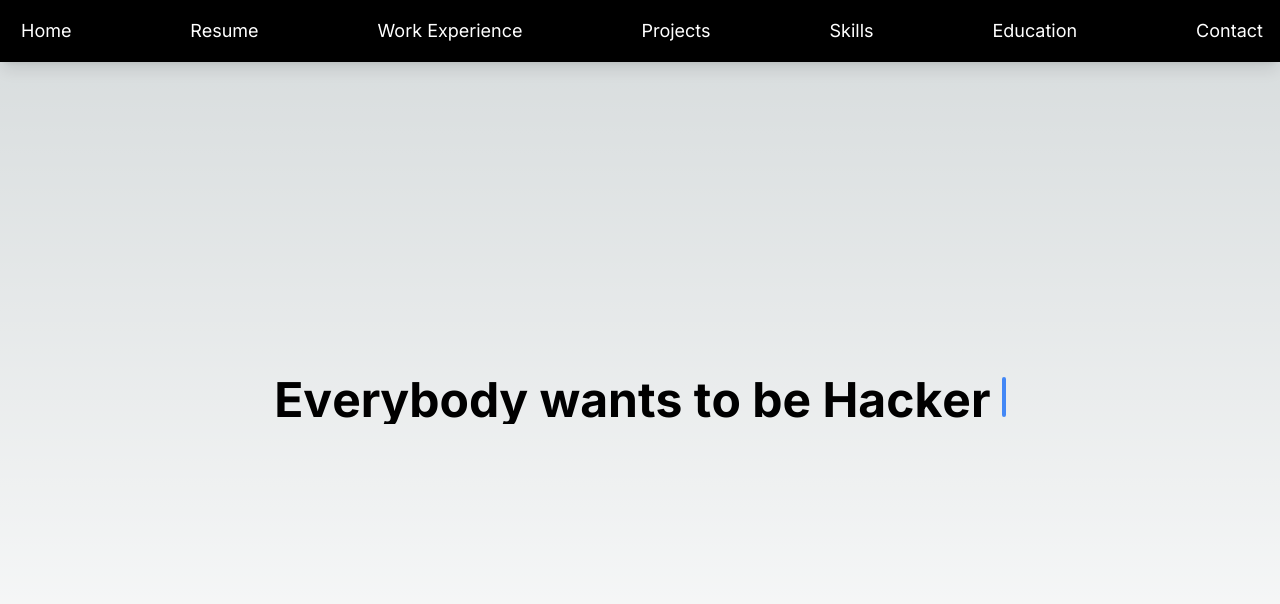
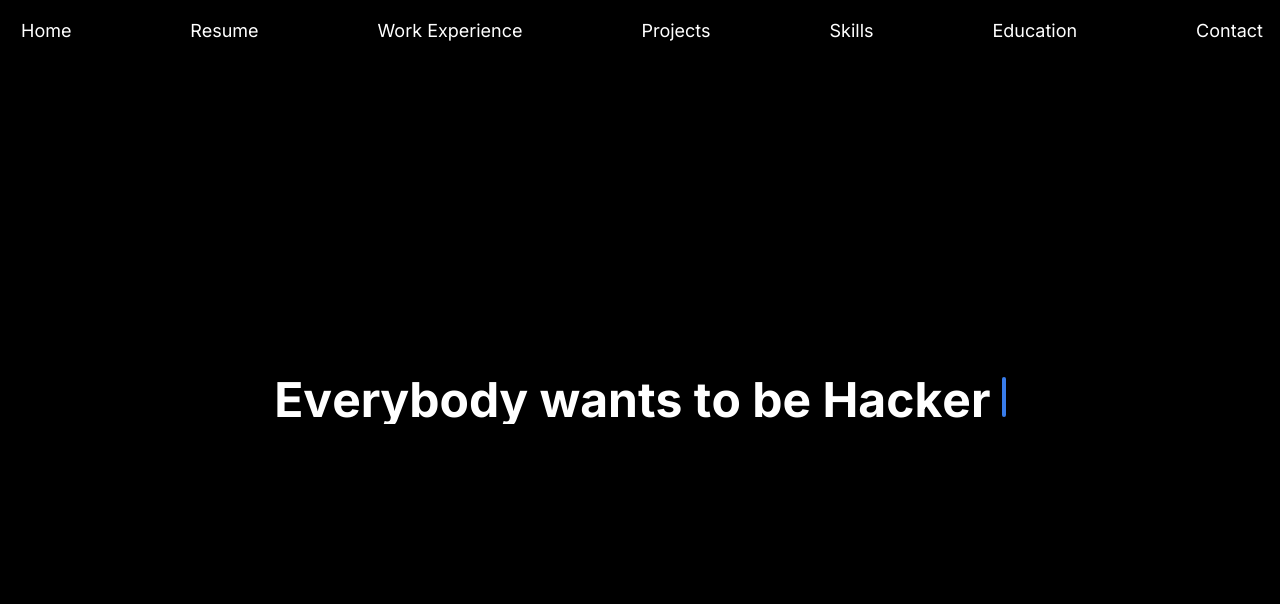
Before and after one commit to Haaparanta/vesahaaparanta.com, a Next.js app: page / in a window 1280 px wide. Shown: the top 604 px of the page. Built offline with nearby package versions, Linux system fonts and the light colour scheme.

Commit message:
forced black theme

```diff
--- a/app/globals.css
+++ b/app/globals.css
@@ -3,9 +3,9 @@
 @tailwind utilities;
 
 :root {
-  --foreground-rgb: 0, 0, 0;
-  --background-start-rgb: 214, 219, 220;
-  --background-end-rgb: 255, 255, 255;
+  --foreground-rgb: 255, 255, 255;
+  --background-start-rgb: 0, 0, 0;
+  --background-end-rgb: 0, 0, 0;
 }
 
 @media (prefers-color-scheme: dark) {
--- a/app/page.js
+++ b/app/page.js
@@ -14,7 +14,6 @@ const text = [
   "I am a Mobile Developer",
   "I am a Software Developer",
   "I am a UI/UX Designer",
-  "I am a UX Researcher",
   "I am a 3D modeller"
 ];
 
--- a/components/ui/navbar-menu.js
+++ b/components/ui/navbar-menu.js
@@ -23,7 +23,7 @@ export const MenuItem = ({
     <div onMouseEnter={() => setActive(item)} className="relative ">
       <motion.p
         transition={{ duration: 0.3 }}
-        className="cursor-pointer text-black hover:opacity-[0.9] dark:text-white"
+        className="cursor-pointer text-white hover:opacity-[0.9] dark:text-white"
       >
         {item}
       </motion.p>
@@ -85,7 +85,7 @@ export const ProductItem = ({
         className="flex-shrink-0 rounded-md shadow-2xl"
       />
       <div>
-        <h4 className="text-xl font-bold mb-1 text-black dark:text-white">
+        <h4 className="text-xl font-bold mb-1 text-white dark:text-white">
           {title}
         </h4>
         <p className="text-neutral-700 text-sm max-w-[10rem] dark:text-neutral-300">
@@ -100,7 +100,7 @@ export const HoveredLink = ({ children, ...rest }) => {
   return (
     <Link
       {...rest}
-      className="text-neutral-700 dark:text-neutral-200 hover:text-black "
+      className="text-neutral-700 dark:text-neutral-200 hover:text-white"
     >
       {children}
     </Link>
--- a/components/ui/typewriter.js
+++ b/components/ui/typewriter.js
@@ -47,7 +47,7 @@ export const TypewriterEffect = ({
                   initial={{}}
                   key={`char-${index}`}
                   className={cn(
-                    `dark:text-white text-black opacity-0 hidden`,
+                    `dark:text-white text-white opacity-0 hidden`,
                     word.className
                   )}
                 >
@@ -110,7 +110,7 @@ export const TypewriterEffectSmooth = ({
               {word.text.map((char, index) => (
                 <span
                   key={`char-${index}`}
-                  className={cn(`dark:text-white text-black `, word.className)}
+                  className={cn(`dark:text-white text-white `, word.className)}
                 >
                   {char}
                 </span>
```
